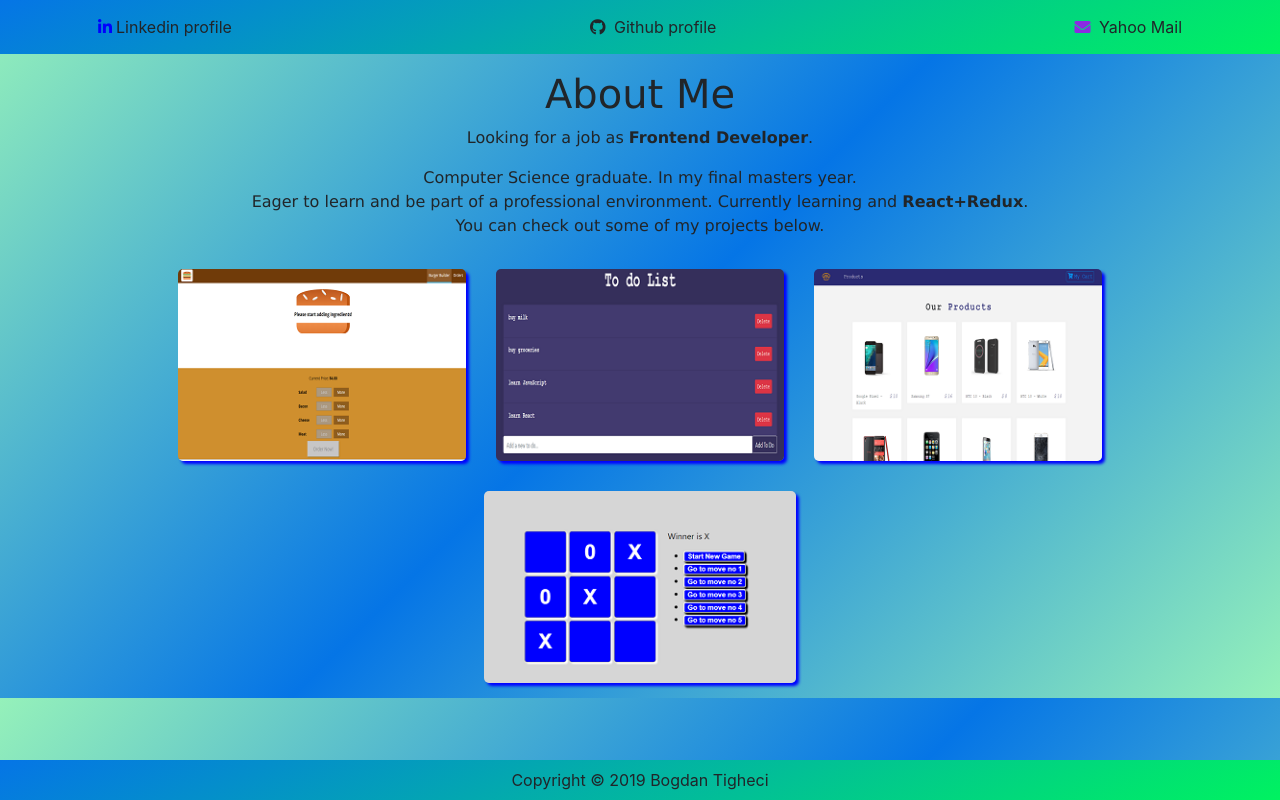
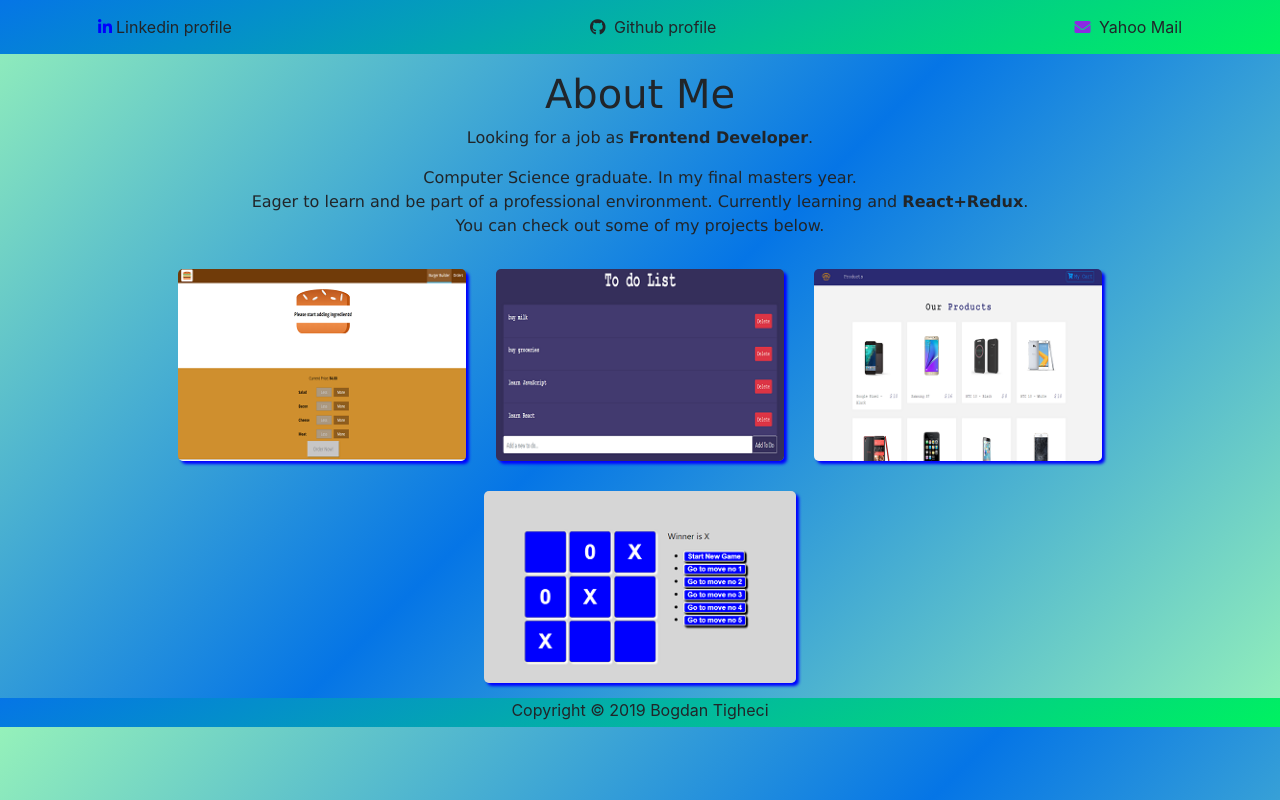
Before and after one commit to bogdantigheci/portfolio, a React (Create React App) app: page / in a window 1280 px wide. Built offline with nearby package versions, Linux system fonts and the light colour scheme.

Commit message:
fixed footer

```diff
--- a/src/components/Footer/Footer.css
+++ b/src/components/Footer/Footer.css
@@ -1,4 +1,5 @@
 .btminfo {
-  background-color: #add8e6;
-  justify-content: center;
+  background-image: linear-gradient(-25deg, #00f260, #0575e6);
+  text-align: center;
+  padding-bottom: 5px;
 }
--- a/src/components/Footer/Footer.js
+++ b/src/components/Footer/Footer.js
@@ -1,10 +1,10 @@
-import React from "react";
-import "./Footer.css";
+import React from 'react';
+import './Footer.css';
 
 export default () => {
   return (
-    <div className="navbar fixed-bottom btminfo">
+    <footer className="footer btminfo">
       Copyright &copy; {new Date().getFullYear()} Bogdan Tigheci
-    </div>
+    </footer>
   );
 };
```
